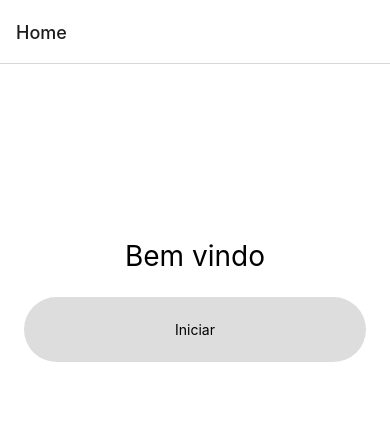
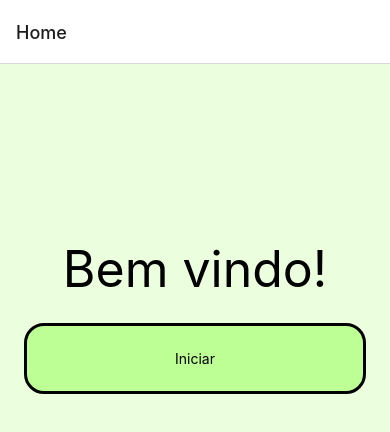
Before and after one commit to DayaneDamaceno/app-sustentabilidade, a React Native app: screen / in a window 390 px wide. Shown: the top 432 px of the page. Built offline with nearby package versions, Linux system fonts and the light colour scheme.

Commit message:
Estilizando início, questões e feedback

```diff
--- a/package.json
+++ b/package.json
@@ -12,13 +12,13 @@
     "@react-navigation/native": "^6.1.7",
     "@react-navigation/stack": "^6.3.17",
     "expo": "~49.0.11",
+    "expo-linear-gradient": "~12.3.0",
     "expo-status-bar": "~1.6.0",
     "react": "18.2.0",
     "react-native": "0.72.4",
+    "react-native-gesture-handler": "~2.12.0",
     "react-native-safe-area-context": "4.6.3",
-    "react-native-screens": "~3.22.0",
-    "react-native-gesture-handler": "~2.12.0",
-    "expo-linear-gradient": "~12.3.0"
+    "react-native-screens": "~3.22.0"
   },
   "devDependencies": {
     "@babel/core": "^7.20.0",
--- a/src/screens/home/index.tsx
+++ b/src/screens/home/index.tsx
@@ -18,7 +18,7 @@ export const HomeScreen: React.FC<HomeScreenProps> = ({ navigation }) => {
   }
   return (
     <View style={styles.container}>
-      <Text style={styles.header}>Bem vindo</Text>
+      <Text style={styles.header}>Bem vindo!</Text>
       <TouchableOpacity style={styles.start} onPress={redirectToQuestion}>
         <Text>Iniciar</Text>
       </TouchableOpacity>
@@ -28,7 +28,7 @@ export const HomeScreen: React.FC<HomeScreenProps> = ({ navigation }) => {
 
 const styles = StyleSheet.create({
   container: {
-    backgroundColor: "#FFF",
+    backgroundColor: "#EBFFDF",
     flex: 1,
     gap: 24,
     paddingTop: Platform.OS === "android" ? StatusBar.currentHeight : 55,
@@ -36,13 +36,27 @@ const styles = StyleSheet.create({
   },
   header: {
     marginTop: 120,
-    fontSize: 28,
+    fontSize: 50,
     textAlign: "center",
   },
   start: {
     alignItems: "center",
-    backgroundColor: "#DDDDDD",
-    borderRadius: 50,
+    backgroundColor: "#BDFF95",
+    borderRadius: 20,
     paddingVertical: 24,
+    borderTopColor: "#000000",
+    borderWidth: 3,
+  },
+  next: {
+    alignItems: "center",
+    backgroundColor: "#BDFF95",
+    borderRadius: 20,
+    paddingVertical: 24,
+    width: 320,
+    height: 80,
+    marginLeft: 30,
+    marginTop: 200,
+    borderTopColor: "#000000",
+    borderWidth: 3,
   },
 });
--- a/src/screens/question/components/answer/index.tsx
+++ b/src/screens/question/components/answer/index.tsx
@@ -12,7 +12,7 @@ export const Answer: React.FC<AnswerProps> = ({
 }) => {
   return (
     <>
-      <Text style={styles.text}>
+      <Text style={[styles.text, styles.header]}>
         {lastAnswerWasCorrect ? "Muito bom!!" : "Vamos melhorar"}
       </Text>
       <Text style={styles.text}>
@@ -21,7 +21,7 @@ export const Answer: React.FC<AnswerProps> = ({
           : "Juntos podemos salvar o planeta!"}
       </Text>
       <TouchableOpacity style={styles.next} onPress={onNext}>
-        <Text>Continuar</Text>
+        <Text style={styles.button}>Continue</Text>
       </TouchableOpacity>
     </>
   );
@@ -29,13 +29,30 @@ export const Answer: React.FC<AnswerProps> = ({
 
 const styles = StyleSheet.create({
   text: {
-    fontSize: 28,
+    fontSize: 20,
     textAlign: "center",
+    marginTop: 30,
   },
   next: {
     alignItems: "center",
-    backgroundColor: "#DDDDDD",
-    borderRadius: 50,
+    backgroundColor: "#BDFF95",
+    borderRadius: 20,
     paddingVertical: 24,
+    width: 320,
+    height: 80,
+    marginLeft: 30,
+    marginTop: 200,
+    borderTopColor: "#000000",
+    borderWidth: 3,
+  },
+  header: {
+    marginTop: 90,
+    fontWeight: "bold",
+    fontSize: 35,
+    textAlign: "center"
+  },
+  button: {
+    fontWeight: "bold",
+    fontSize: 20,
   },
 });
--- a/src/screens/question/components/option/index.tsx
+++ b/src/screens/question/components/option/index.tsx
@@ -34,7 +34,7 @@ export const Option: React.FC<OptionProps> = (props) => {
   return (
     <>
       <TouchableOpacity style={styles.button} onPress={onChoiceOption}>
-        <Text>{props.option.text}</Text>
+        <Text style={styles.text} >{props.option.text}</Text>
       </TouchableOpacity>
     </>
   );
@@ -44,11 +44,10 @@ const styles = StyleSheet.create({
   button: {
     backgroundColor: "#72D423",
     borderRadius: 20,
-    width: 300,
+    width: 350,
     height: 75,
     alignItems: "center",
-    marginBottom: -20,
-    marginTop: 30,
-    marginLeft: 50,
+    marginLeft: 20,
   },
+  text: { color: "white", fontSize: 15, marginTop: 20 },
 });
--- a/src/screens/question/index.tsx
+++ b/src/screens/question/index.tsx
@@ -48,7 +48,7 @@ export const QuestionScreen: React.FC<QuestionScreenProps> = ({
           <View style={styles.header}>
             <LinearGradient
               colors={["#49B805", "#B2FF50"]}
-              style={[styles.header, styles.shadowProp]}
+              style={[styles.header, styles.elevation]}
             >
               <Text style={styles.textTitle}>
                 Questão {currentIndex + 1}/{questions.length}
@@ -111,7 +111,6 @@ const styles = StyleSheet.create({
   },
 
   textQuestion: {
-    fontFamily: "Roboto",
     fontSize: 20,
     fontStyle: "normal",
     color: "white",
@@ -120,16 +119,17 @@ const styles = StyleSheet.create({
     margin: 20,
   },
   header: {
-    width: 405,
+    width: 392,
     height: 300,
     borderRadius: 12,
     padding: 0,
-    marginLeft: -3,
+    marginLeft: 0.5,
   },
-  shadowProp: {
-    borderWidth: 4,
-    borderColor: "black",
-    borderRadius: 30,
+  elevation: {
+    elevation: 40,
+    shadowColor: 'black',
+    shadowRadius: 20,
+    shadowOpacity: 0.5,
   },
 
   text: { color: "white", fontSize: 20, marginTop: 20 },
```
Also changed, not shown: 1 other file (tests, documents, lock files or other folders).
